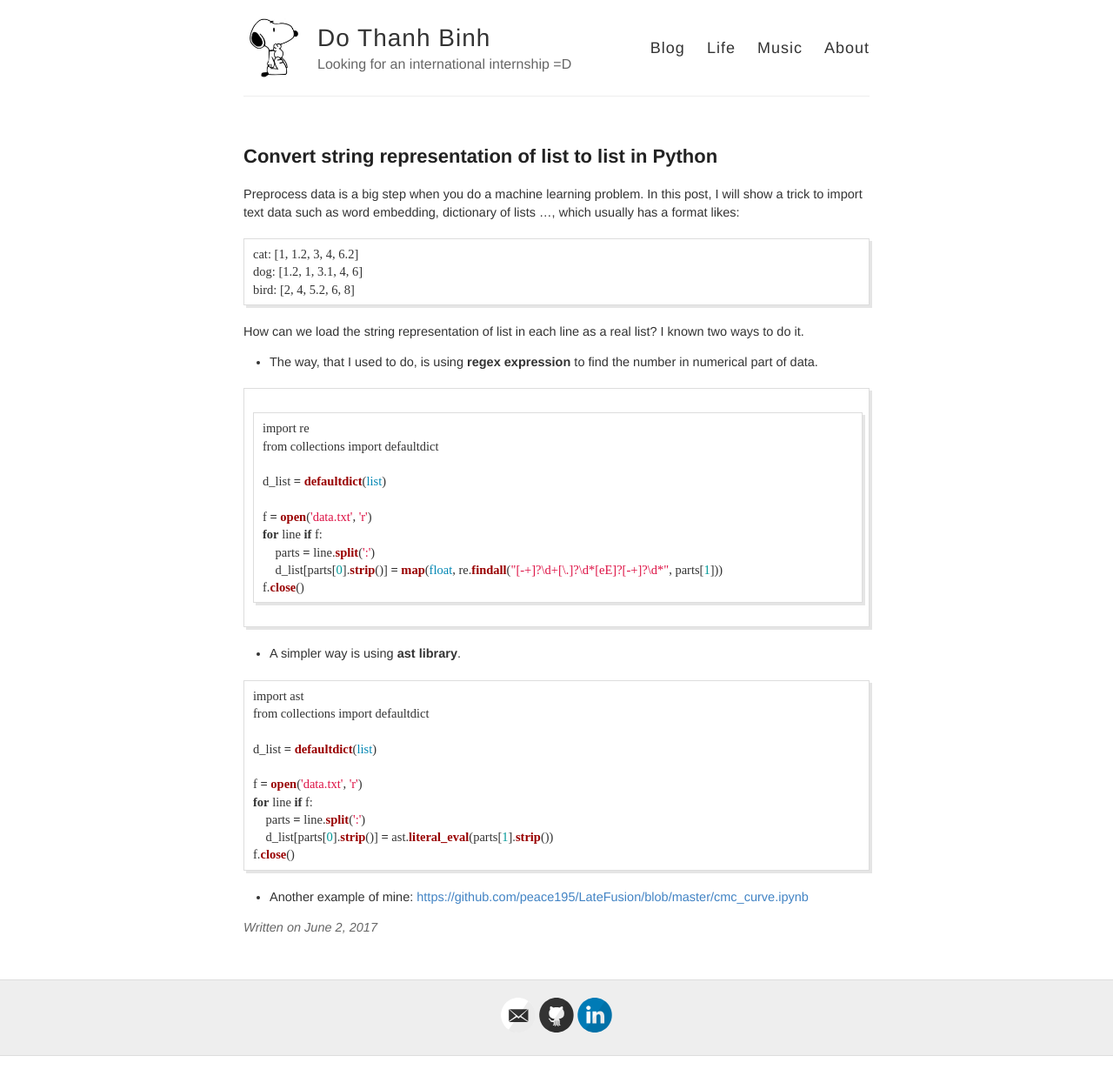
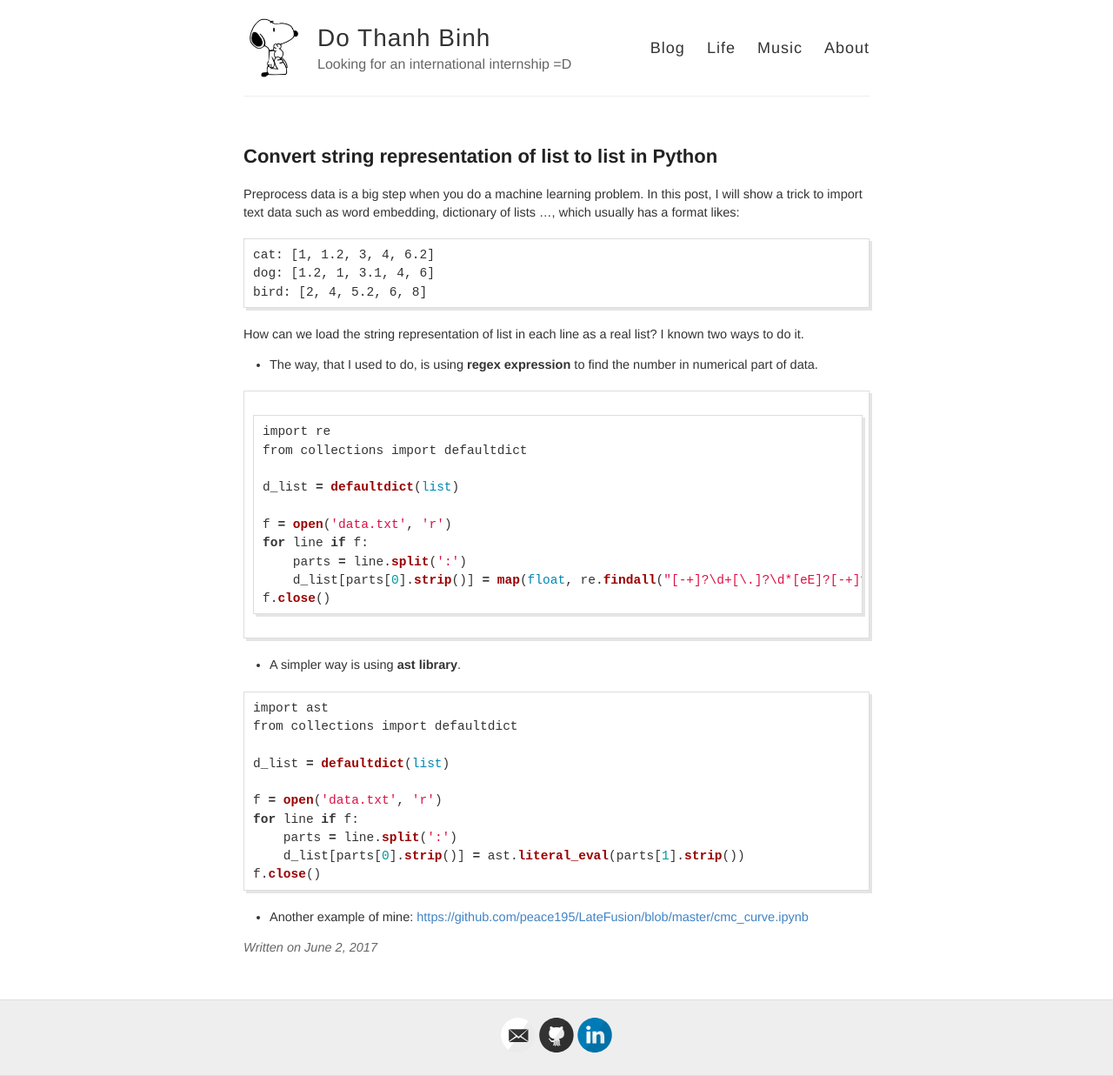
Before and after one commit to peace195/peace195.github.io, a Jekyll site: the page built from _posts/2017-06-02-convert-from-string-to-list.md, in a window 1280 px wide. Shown: the whole page at 87% size. Built offline with Jekyll 4.4.1, drawn with Linux system fonts in a browser that asks for light colours; our own code applies the rules of GitHub Pages for plain Markdown files; comment, search, counter and statistics services are not loaded; before the commit the page ends 1214 px from its top, so only the background shows below that.

Commit message:
update font

```diff
--- a/_sass/_highlights.scss
+++ b/_sass/_highlights.scss
@@ -16,7 +16,7 @@
 }
 
 code {
-  font-family:'Bitstream Vera Sans Mono','Ubuntu', ubuntu
+  font-family:'Bitstream Vera Sans Mono','Ubuntu', monospace
 }
 
 .highlight  { background: #ffffff; }
```
